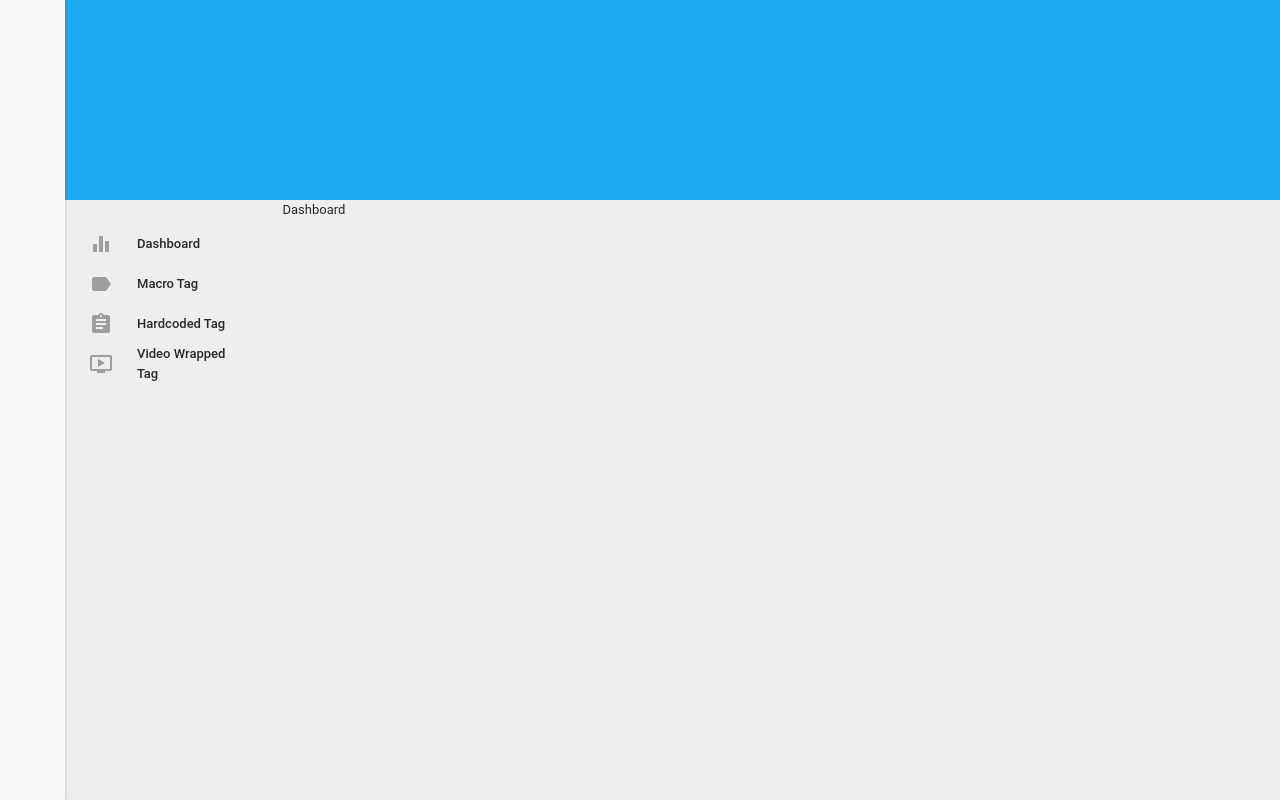
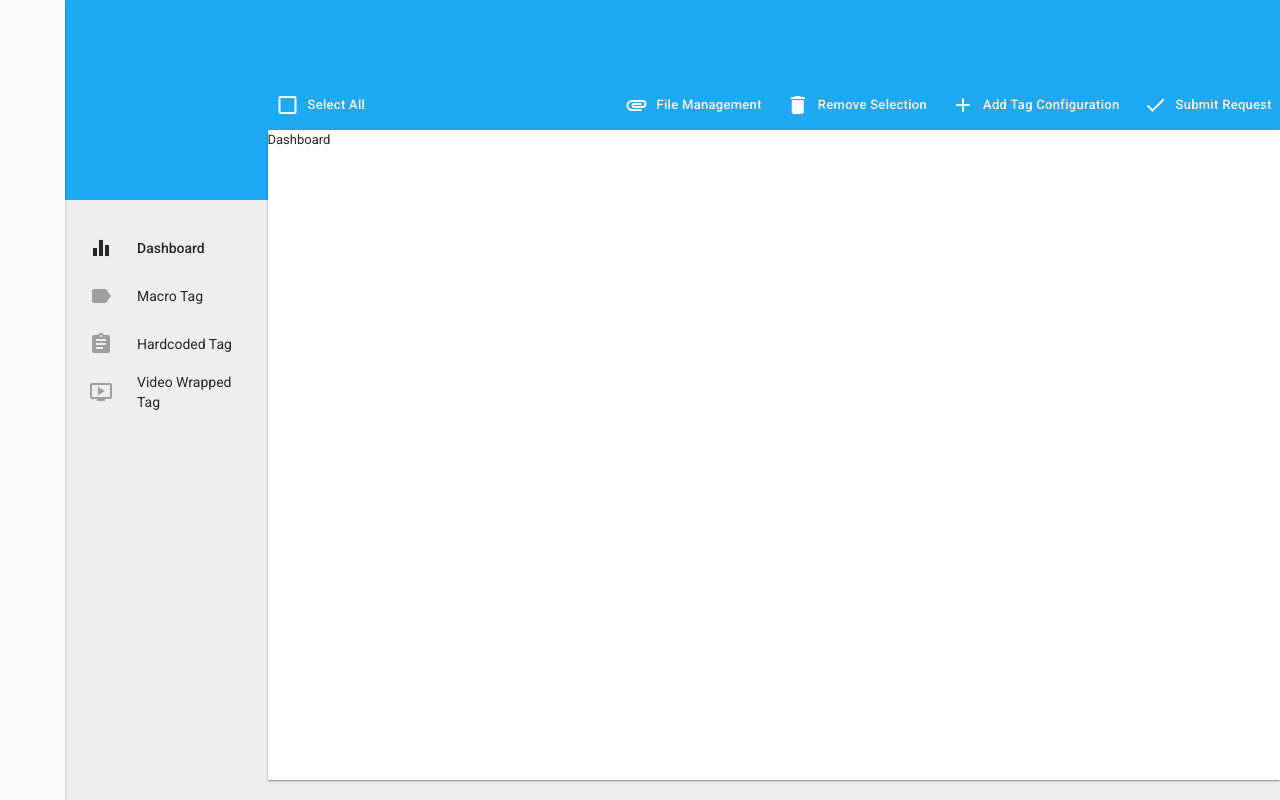
Before and after one commit to jzuleta/tagging-design, a Vue app: page / in a window 1280 px wide. Built offline with nearby package versions, Linux system fonts and the light colour scheme.

Commit message:
Action Section
- Action component
- Action buttons
- General fixes

```diff
--- a/assets/app.css
+++ b/assets/app.css
@@ -2,6 +2,7 @@
   height: 200px;
   position: fixed;
   z-index: 2;
+  top: 0;
 }
 
 .navigation-content {
@@ -12,6 +13,6 @@
 
 .main-content {
   padding-left: 65px;
+  position: fixed;
   padding-top: 200px;
-    position: fixed;
 }
--- a/assets/rules.css
+++ b/assets/rules.css
@@ -87,12 +87,16 @@ h4{  font-size: 20px;}
 .bg-light-blue{background-color: #1DA9F4}
 
 .font-size-small{ font-size: 12px}
-.font-size-long{ font-size: 14px}
+.font-size-normal{ font-size: 13px}
+.font-size-icon{font-size: 18px}
+.font-size-large{ font-size: 14px}
+
 .font-weight-light{ font-weight: 300}
 .font-weight-normal{ font-weight: 400}
 .font-weight-strong{ font-weight: 500}
 
 .font-color-light{ color: #9E9E9E;}
+.font-color-white{ color: #FFFFFF;}
 
 .border-0{ border: none;}
 .border-top{ border-top:thin solid rgb(212, 211, 211);}
@@ -101,3 +105,6 @@ h4{  font-size: 20px;}
 .border-left{ border-left:thin solid rgb(212, 211, 211);}
 
 .element-shadow{box-shadow: 0 1px 3px 0 rgba(0, 0, 0, .2), 0 1px 1px 0 rgba(0, 0, 0, .14), 0 2px 1px -1px rgba(0, 0, 0, .12);}
+
+.button:focus{ outline: none;}
+.button:hover{ cursor: pointer;}
--- a/index.html
+++ b/index.html
@@ -2,17 +2,20 @@
 <html>
   <head>
     <meta charset="utf-8">
+    <link href="https://fonts.googleapis.com/css?family=Roboto:300,400,500" rel="stylesheet">
     <meta name="viewport" content="width=device-width,initial-scale=1.0">
     <title>Tagging [Redesign]</title>
   </head>
   <body>
     <div id="app">
         <overlay-content v-show="false"></overlay-content>
-        <head-content></head-content>
         <menu-content></menu-content>
         <main-content>
+            <head-content></head-content>
             <side-menu @change-view="changeView"></side-menu>
-            <component :is="currentView"></component>
+            <action-content>
+                <component :is="currentView" :window-size="window"></component>
+            </action-content>
       </div>
   </body>
 </html>
--- a/src/app.js
+++ b/src/app.js
@@ -1,43 +1,57 @@
-import '../node_modules/bootstrap/dist/css/bootstrap-grid.css'
-import '../node_modules/material-design-icons/iconfont/material-icons.css'
+import "../node_modules/bootstrap/dist/css/bootstrap-grid.css";
+import "../node_modules/material-design-icons/iconfont/material-icons.css";
 
-import '../assets/rules.css'
-import '../assets/app.css'
+import "../assets/rules.css";
+import "../assets/app.css";
 
-import Vue from '../node_modules/vue/dist/vue.common.js'
+import Vue from "../node_modules/vue/dist/vue.common.js";
 
-import SideMenu from './components/navigation/SideMenu.vue'
-import MainContent from './components/navigation/MainContent.vue'
-import HeadContent from './components/navigation/HeadContent.vue'
-import MenuContent from './components/navigation/MenuContent.vue'
-import OverlayContent from './components/navigation/OverlayContent.vue'
+import SideMenu from "./components/navigation/SideMenu.vue";
+import MainContent from "./components/navigation/MainContent.vue";
+import HeadContent from "./components/navigation/HeadContent.vue";
+import MenuContent from "./components/navigation/MenuContent.vue";
+import OverlayContent from "./components/navigation/OverlayContent.vue";
+import ActionContent from "./components/navigation/ActionContent.vue";
 
-import DashboardContent from './components/business/DashboardContent.vue'
-import MacroTagContent from './components/business/MacroTagContent.vue'
-import HardcodedTagContent from './components/business/HardcodedTagContent.vue'
-import VideoWrappedTagContent from './components/business/VideoWrappedTagContent.vue'
+import DashboardContent from "./components/business/DashboardContent.vue";
+import MacroTagContent from "./components/business/MacroTagContent.vue";
+import HardcodedTagContent from "./components/business/HardcodedTagContent.vue";
+import VideoWrappedTagContent from "./components/business/VideoWrappedTagContent.vue";
 
 new Vue({
-  el: '#app',
+  el: "#app",
   components: {
     SideMenu,
     MainContent,
     HeadContent,
     MenuContent,
     OverlayContent,
+    ActionContent,
     DashboardContent,
     MacroTagContent,
     HardcodedTagContent,
     VideoWrappedTagContent
   },
-  data:{
-      currentView: 'dashboard-content'
+  data: {
+    currentView: "dashboard-content",
+    window: {
+      width: 0,
+      height: 0,
+      heightReference:150
+    }
   },
+  created: function() {
+    window.addEventListener("resize", this.handleResize);
+    this.handleResize();
+  },
+
   methods: {
-      changeView:function(view){
-          debugger
+    changeView: function(view) {
       this.currentView = view;
+    },
+    handleResize() {
+      this.window.width = window.innerWidth;
+      this.window.height = window.innerHeight;
     }
   }
-
-})
+});
--- a/src/components/business/DashboardContent.vue
+++ b/src/components/business/DashboardContent.vue
@@ -1,3 +1,8 @@
 <template>
-      <div class="col-10">Dashboard</div>
+      <div class="bg-white element-shadow" :style="'height:' + (windowSize.height - windowSize.heightReference) + 'px'">Dashboard</div>
 </template>
+<script>
+export default {
+  props: ["windowSize"]
+};
+</script>
--- a/src/components/business/HardcodedTagContent.vue
+++ b/src/components/business/HardcodedTagContent.vue
@@ -1,3 +1,8 @@
 <template>
-      <div class="col-10">Hardcoded</div>
+      <div class="bg-white element-shadow" :style="'height:' + (windowSize.height - windowSize.heightReference) + 'px'">Hardcoded</div>
 </template>
+<script>
+export default {
+      props:['windowSize']
+}
+</script>
--- a/src/components/business/MacroTagContent.vue
+++ b/src/components/business/MacroTagContent.vue
@@ -1,3 +1,8 @@
 <template>
-      <div class="col-10">Macro</div>
+  <div class="bg-white element-shadow" :style="'height:' + (windowSize.height - windowSize.heightReference) + 'px'">Macro</div>
 </template>
+<script>
+export default {
+  props: ["windowSize"]
+};
+</script>
--- a/src/components/business/VideoWrappedTagContent.vue
+++ b/src/components/business/VideoWrappedTagContent.vue
@@ -1,3 +1,8 @@
 <template>
-      <div class="col-10">Video</div>
+  <div class="bg-white element-shadow" :style="'height:' + (windowSize.height - windowSize.heightReference) + 'px'">Video</div>
 </template>
+<script>
+export default {
+  props: ["windowSize"]
+};
+</script>
--- /dev/null
+++ b/src/components/navigation/ActionContent.vue
@@ -0,0 +1,57 @@
+<template>
+      <div class="col-10 p-0 pr-24 action-content">
+            <div class="d-flex justify-content-between">
+                  <div class="d-flex align-items-center action-section">
+                        <button class="button">
+                              <i class="material-icons font-color-white mr-8">check_box_outline_blank</i>
+                              Select All
+                        </button>
+                  </div>
+                  <div class="d-flex align-items-center action-section">
+                        <button class="button">
+                              <i class="material-icons font-color-white mr-8">attachment</i>
+                              File Management
+                        </button>
+                        <button class="button ml-8">
+                              <i class="material-icons font-color-white mr-8">delete</i>
+                              Remove Selection
+                        </button>
+                        <button class="button ml-8">
+                              <i class="material-icons font-color-white mr-8">add</i>
+                              Add Tag Configuration
+                        </button>
+                        <button class="button ml-8">
+                               <i class="material-icons font-color-white mr-8">done</i>
+                              Submit Request
+                        </button>
+                  </div>
+            </div>
+            <slot></slot>
+      </div>
+</template>
+<style scoped>
+.action-content {
+  margin-top: -120px;
+  z-index: 2;
+}
+.action-section {
+  height: 50px;
+}
+
+button {
+  padding: 5px 8px;
+  border: none;
+  border-radius: 2px;
+  letter-spacing: 0.3px;
+  display: flex;
+  align-items: center;
+  color: white;
+  background-color: transparent;
+  font-weight: 500;
+  transition: background-color .3s ease-in-out,border-right .3s ease-in-out
+}
+
+button:hover{
+      background-color: #2196f3bf;
+}
+</style>
--- a/src/components/navigation/SideMenu.vue
+++ b/src/components/navigation/SideMenu.vue
@@ -3,20 +3,23 @@ export default {
   data() {
     return {
       menuItems: [
-        { name: "Dashboard", icon: "equalizer" },
-        { name: "Macro Tag", icon: "label" },
-        { name: "Hardcoded Tag", icon: "assignment" },
-        { name: "Video Wrapped Tag", icon: "ondemand_video" }
-      ]
+        { name: "Dashboard", icon: "equalizer"},
+        { name: "Macro Tag", icon: "label"},
+        { name: "Hardcoded Tag", icon: "assignment"},
+        { name: "Video Wrapped Tag", icon: "ondemand_video"},
+      ],
+      activeItem: "Dashboard"
     };
   },
   methods: {
     changeView: function(view) {
+      this.activeItem = view;
       this.$emit(
-            "change-view", view
-                        .toLowerCase()
-                        .replace(new RegExp(" ", "g"), "-")
-                        .concat("-content")
+        "change-view",
+        view
+          .toLowerCase()
+          .replace(new RegExp(" ", "g"), "-")
+          .concat("-content")
       );
     }
   }
@@ -25,11 +28,11 @@ export default {
 <template>
    <div class="col-2 p-0 h-100">
     <ul class="menu-content side-menu p-0 mt-24">
-        <li v-for="(item, index) in menuItems"
-            class="d-flex justify-content-start align-items-center px-24"
+        <li v-for="(item, index) in menuItems" :class="{'active-item' : activeItem == item.name}"
+            class="d-flex justify-content-start align-items-center px-24 py-24"
             @click="changeView(item.name)">
             <i class="material-icons font-color-light">{{item.icon}}</i>
-            <div class="font-weight-strong ml-24">{{item.name}}</div>
+            <div class="font-size-large ml-24">{{item.name}}</div>
         </li>
     </ul>
 
@@ -45,4 +48,11 @@ li:hover {
   cursor: pointer;
   background-color: #e7e7e7;
 }
+li.active-item i{
+    color:#282828;
+}
+
+li.active-item div{
+    font-weight: 500
+}
 </style>
```
Lines whose indentation alone changed are shown as unchanged.
